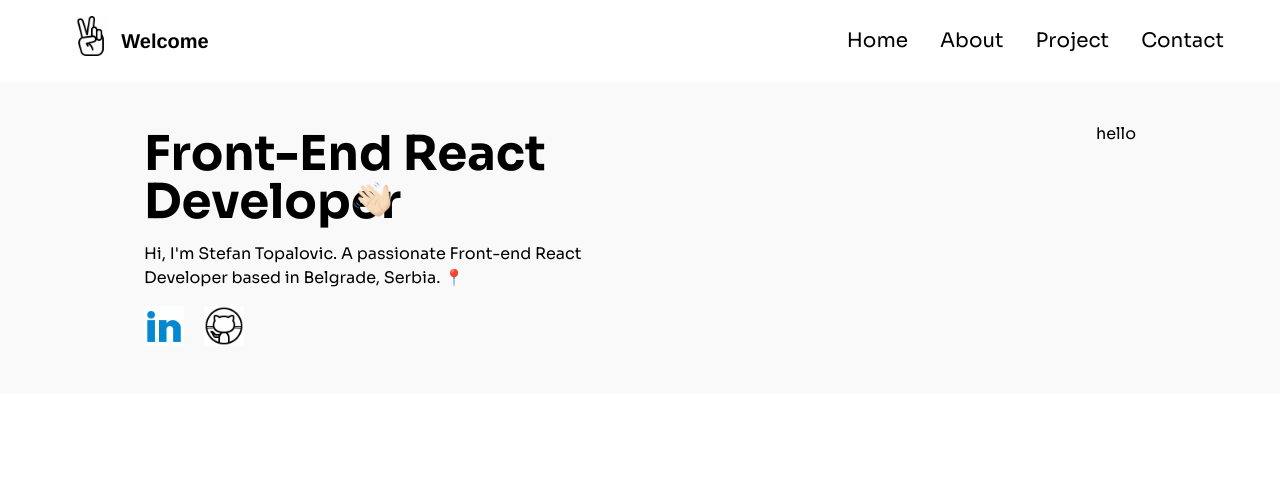
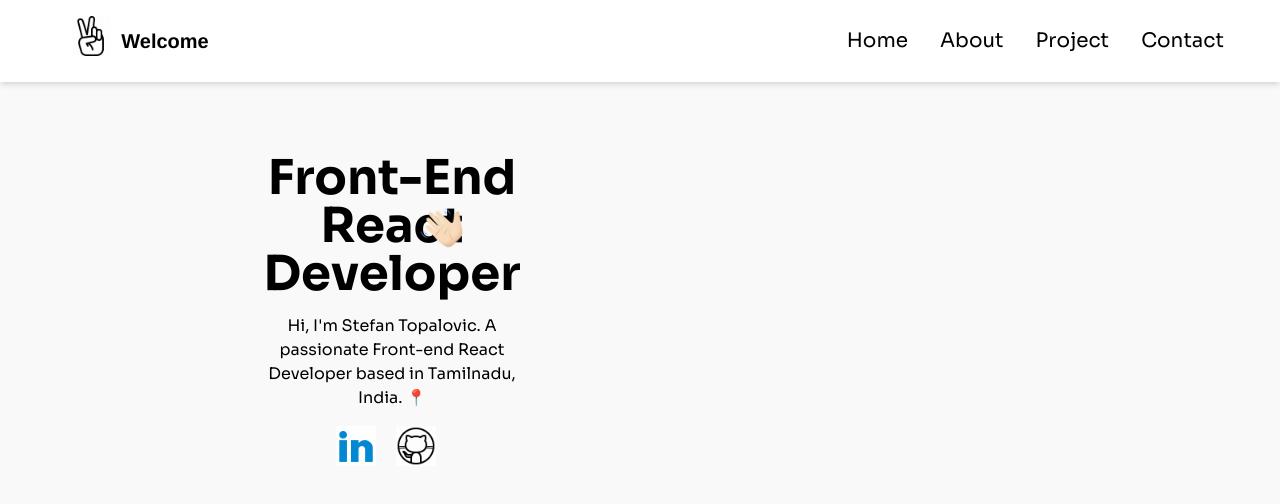
Before and after one commit to yuvarajj-dev/Yuvaraj.dev_Portfolio, a React (Create React App) app: page / in a window 1280 px wide. Shown: the top 504 px of the page. Built offline with nearby package versions, Linux system fonts and the light colour scheme.

Commit message:
06-05-2024 Home page and blob effect

```diff
--- a/src/Header/Navbar.css
+++ b/src/Header/Navbar.css
@@ -2,6 +2,8 @@
 
 .navbar {
     box-shadow: rgba(0, 0, 0, 0.1) 0px 4px 6px -1px, rgba(0, 0, 0, 0.06) 0px 2px 4px -1px;
+    position: relative;
+    z-index: 9999;
 }
 
 
--- a/src/Home_file/Home.css
+++ b/src/Home_file/Home.css
@@ -1,8 +1,17 @@
 .bg{
     background-color: #f9f9f9;
+    height: 100vh;
 }
 .hand-img{
     position: absolute;
-    top: 51%;
-    left: 42%;
+    top: 3.7rem;
+    right: 11rem;
 }
+.profile-div{
+    width: 20rem;
+    height: 20rem;
+}
+.profile-pic{
+    border: 2px solid black;
+    border-radius: 50%;
+}
--- a/src/Home_file/Home.jsx
+++ b/src/Home_file/Home.jsx
@@ -1,22 +1,28 @@
 import "./Home.css";
+import Blob from "./Profile Blob effect/Blob";
+
+
 export default function () {
 
   return (
     <>
       <div className="bg">
-        <div className="container mx-auto lg:px-36 flex justify-between py-10 ">
-          <div className="hero-text-div w-1/2">
+        <div className="container mx-auto lg:px-36 xl:flex lg:flex justify-between py-16  ">
+        <div className="lg:w-1/2 xl:w-1/2 lg:hidden xl:hidden mx-auto">
+              <Blob />
+          </div>
+          <div className="hero-text-div lg:w-1/2 xl:w-1/2 md:text-center ">
             <div className="">
-              <p className="text-5xl font-bold py-2 relative ">Front-End React Developer<img className="hand-img" src=".\Assest\icons8-waving-hand-light-skin-tone-96.png" alt="wave Icon" width="40" height="50"  /></p>
+              <p className="text-5xl font-bold py-2 relative md:px-16 ">Front-End React Developer<img className="hand-img" src=".\Assest\icons8-waving-hand-light-skin-tone-96.png" alt="wave Icon" width="45" height="55"  /></p>
             </div>
-            <p className="py-2">Hi, I'm Stefan Topalovic. A passionate Front-end React Developer based in Belgrade, Serbia. 📍</p>
-            <div className="flex gap-5 py-2">
+            <p className="py-2 md:px-28">Hi, I'm Stefan Topalovic. A passionate Front-end React Developer based in Tamilnadu, India. 📍</p>
+            <div className="flex gap-5 py-2 md:px-48">
               <img src="./Assest/gif/icons8-linkedin.gif" alt="LinkedIn Icon" width="40" height="50" />
               <img src="./Assest/gif/icons8-github.gif" alt="git Icon" width="40" height="50" />
             </div>
           </div>
-          <div>
-            <h1>hello</h1>
+          <div className="w-1/2 sm:hidden">
+              <Blob />
           </div>
         </div>
       </div>
--- /dev/null
+++ b/src/Home_file/Profile Blob effect/Blob.css
@@ -0,0 +1,24 @@
+
+
+  .circle {
+    background: plum;
+    width: 20rem;
+    height: 24rem;
+    border-radius: 40% 60% 70% 30% / 40% 50% 60% 50% ;
+    border: 3px solid #080202;
+    overflow: hidden;
+    animation: morph 3s linear infinite;
+  }
+
+
+  @keyframes morph{
+    0%, 100% {
+    border-radius: 40% 60% 70% 30% / 40% 40% 60% 50%;
+    }
+    34% {
+      border-radius: 70% 30% 50% 50% / 30% 30% 80% 70%;
+    }
+    67% {
+      border-radius: 100% 60% 60% 100% / 100% 100% 60% 60%;
+    }
+  }
--- /dev/null
+++ b/src/Home_file/Profile Blob effect/Blob.jsx
@@ -0,0 +1,11 @@
+import React from 'react'
+import "./Blob.css"
+export default function Blob() {
+    return (
+        <>
+            <div className="circle mx-auto">
+                <img src=".\Assest\profile photo\stefan.webp" alt="profile-pic" />
+            </div>
+        </>
+    )
+}
```
Also changed, not shown: src/logo.svg (deleted).
